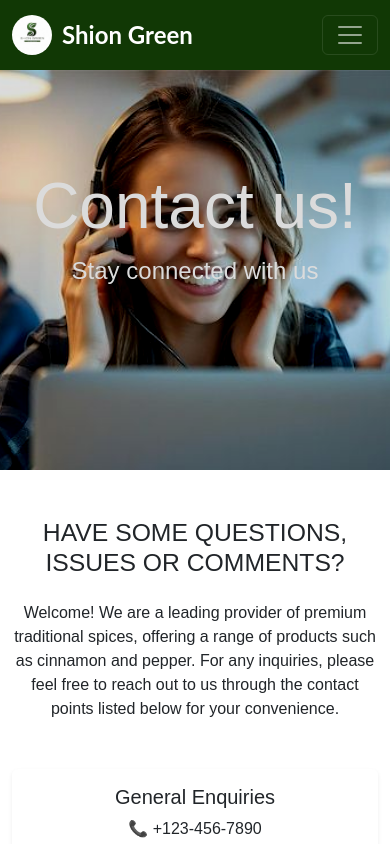
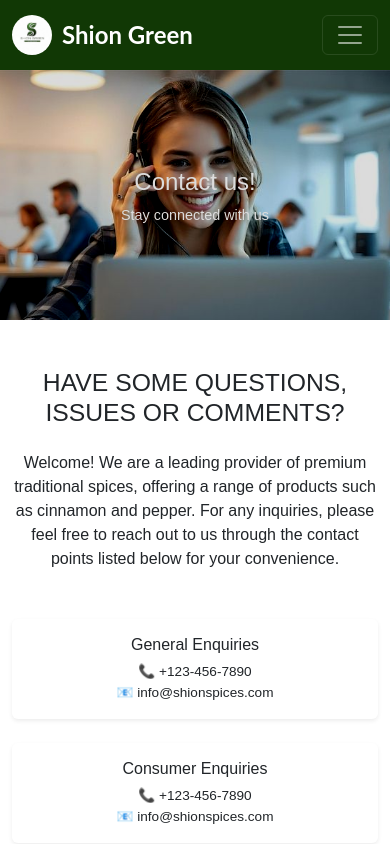
Before and after one commit to Dilki687/ShionGreen, a React (Create React App) app in the folder frontend/: page /contactus in a window 390 px wide. Shown: the top 844 px of the page. Built offline with nearby package versions, Linux system fonts and the light colour scheme.

Commit message:
responsive contact us

```diff
--- a/frontend/src/styles/ContactUs.css
+++ b/frontend/src/styles/ContactUs.css
@@ -1,20 +1,93 @@
 /* ContactUs.css */
+
+/* Banner Section */
 .banner-section {
-    background-image: url("../images/banner1.jpg");  /* Adjust the path as necessary */
-    background-size: cover;   /* Make sure the image covers the entire section */
-    background-position: center center;   /* Center the image */
-    background-repeat: no-repeat;  /* Prevent repetition of the image */
-    min-height: 400px;  /* Adjust the minimum height as needed */
-    filter: brightness(0.8) contrast(1.2); /* Optional: Adjust brightness/contrast for better clarity */
-    margin-top: 70px; /* Same as the navbar height */
+  background-image: url("../images/banner1.jpg");
+  background-size: cover;
+  background-position: center center;
+  background-repeat: no-repeat;
+  min-height: 400px;
+  filter: brightness(0.8) contrast(1.2);
+  margin-top: 70px;
+}
+
+.banner-section h1 {
+  font-size: 2.5rem; /* Adjusted for better responsiveness */
+  margin-top: 50px;
+}
+
+.banner-section p {
+  font-size: 1.2rem;
+}
+
+/* Contact Details Cards */
+.card {
+  transition: transform 0.3s ease-in-out;
+}
+
+.card:hover {
+  transform: scale(1.05);
+}
+
+/* Responsive Adjustments */
+@media (max-width: 768px) {
+  .banner-section {
+    min-height: 300px;
   }
 
-
   .banner-section h1 {
-    font-size: 4rem;
-    margin-top: 50px;
+    font-size: 2rem;
   }
 
   .banner-section p {
+    font-size: 1rem;
+  }
+}
+
+@media (max-width: 576px) {
+  .banner-section {
+    min-height: 250px;
+  }
+
+  .banner-section h1 {
     font-size: 1.5rem;
   }
+
+  .banner-section p {
+    font-size: 0.9rem;
+  }
+
+  .card-title {
+    font-size: 1rem;
+  }
+
+  .card-text {
+    font-size: 0.85rem;
+  }
+}
+
+/* Ensure the body and html fill the viewport */
+html, body {
+  height: 100%;
+  margin: 0;
+  padding: 0;
+  overflow-x: hidden; /* Prevent horizontal scrolling */
+}
+
+/* Ensure container and main content fill the screen */
+.contact-us {
+  display: flex;
+  flex-direction: column;
+  min-height: 100vh;
+}
+
+/* Footer sticks to the bottom */
+footer {
+  margin-top: auto; /* Push footer to the bottom */
+}
+
+/* Remove margin/padding below the footer */
+footer, .contact-us {
+  padding-bottom: 0;
+  margin-bottom: 0;
+}
```
